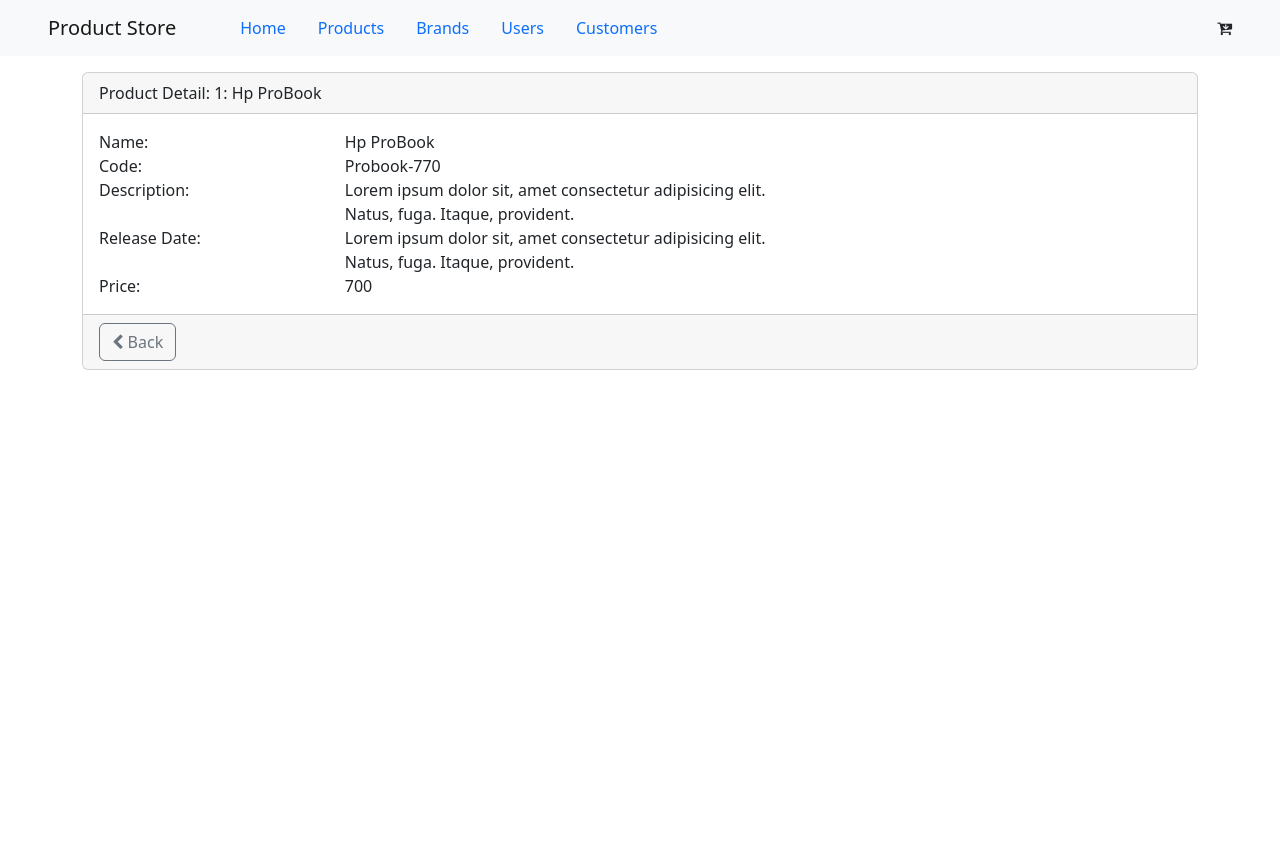
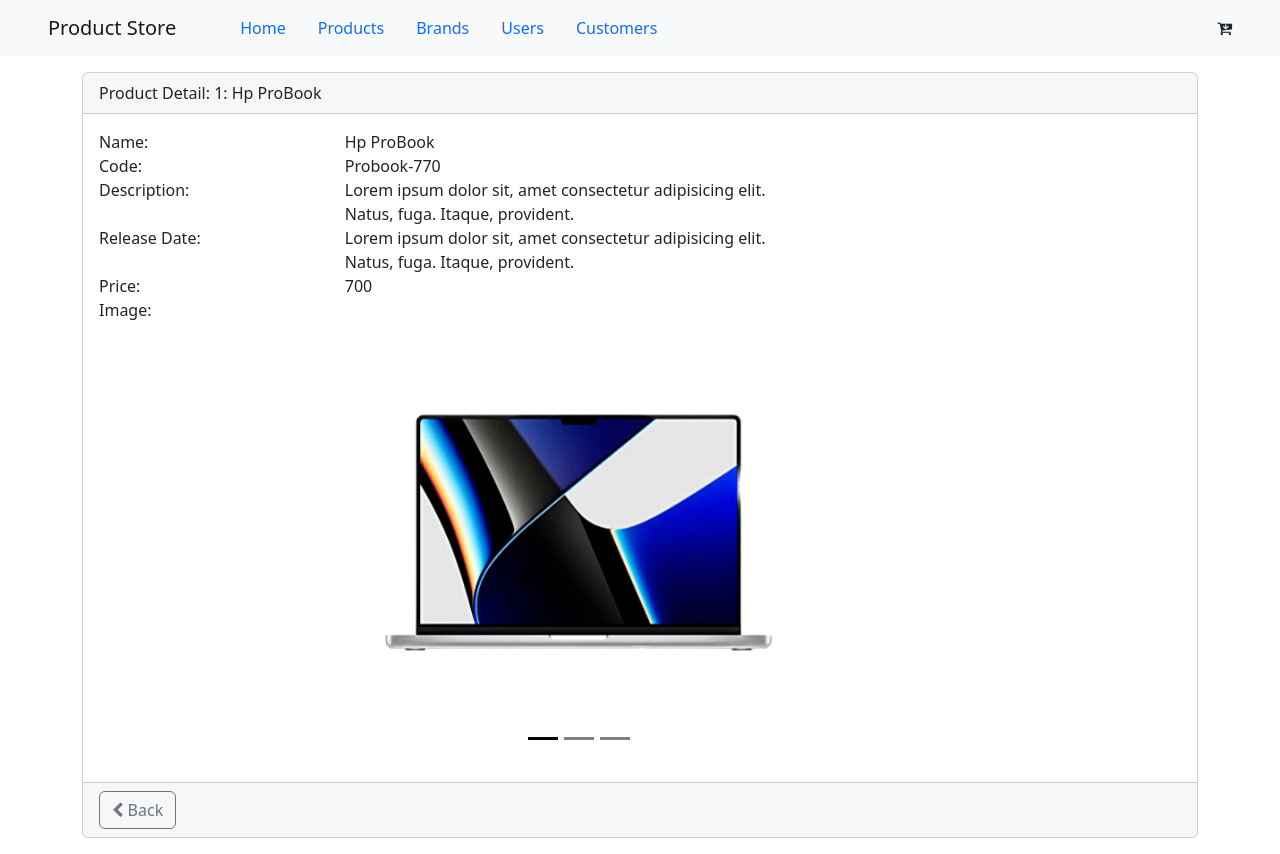
Before and after one commit to ubt-e-commerce-app/front, an Angular app: page /products/1 in a window 1280 px wide. Before the commit the page ends 800 px from the top, so only its background shows below. Built offline with nearby package versions, Linux system fonts and the light colour scheme.

Commit message:
fixed product search and details

```diff
--- a/src/app/brands/brands.component.html
+++ b/src/app/brands/brands.component.html
@@ -21,7 +21,7 @@
                     <tr>
                         <th>ID</th>
                         <th>Brand Name</th>
-                        <th>Logo</th>
+                        <!-- <th>Logo</th> -->
                         <th>Short Name</th>
                         <th></th>
                     </tr>
@@ -33,15 +33,17 @@
                             {{brand.id}}
                         </td>
                         <td>{{brand.name}}</td>
-                        <td>{{brand.logo }}</td>
+                        <!-- <td>{{brand.logo }}</td> -->
                         <td>{{brand.shortName }}</td>
-                        <td class="">
+                        <td>
+                            <span class="float-end">
                                 <button class="btn btn-outline-warning me-2" [routerLink]="['/brands/edit/', brand.id]">
                                     <i class="fa fa-pencil" aria-hidden="true"></i>
                                 </button>
                                 <button class="btn btn-danger" (click)="delete(brand.id!)">
                                     <i class="fa fa-trash" aria-hidden="true"></i>
                                 </button>
+                            </span>
                         </td>
                     </tr>
                 </tbody>
--- a/src/app/products/product-detail.component.html
+++ b/src/app/products/product-detail.component.html
@@ -34,6 +34,47 @@
                     <div class="col-md-8">{{product.price}}</div>
                 </div>
             </div>
+            <div class="col-md-8">
+                <div class="row">
+                    <div class="col-md-4">Image: </div>
+                    <div class="col-md-8">
+                        <!-- <img src="/assets/images/apple.jpg" width="250px"> -->
+                        <div id="carouselExampleIndicators" class="carousel slide" data-bs-ride="carousel">
+                            <div class="carousel-indicators">
+                                <button type="button" data-bs-target="#carouselExampleIndicators" data-bs-slide-to="0"
+                                    class="active" aria-current="true" aria-label="Slide 1"></button>
+                                <button type="button" data-bs-target="#carouselExampleIndicators" data-bs-slide-to="1"
+                                    aria-label="Slide 2"></button>
+                                <button type="button" data-bs-target="#carouselExampleIndicators" data-bs-slide-to="2"
+                                    aria-label="Slide 3"></button>
+                            </div>
+                            <div class="carousel-inner">
+                                <div class="carousel-item active">
+                                    <img src="../../assets/images/apple Background Removed.png" class="d-block w-100">
+                                </div>
+                                <div class="carousel-item">
+                                    <img src="../../assets/images/png-clipart-macbook-mac-book-pro-laptop-apple-macbook-electronics-laptop.png"
+                                        class="d-block w-100">
+                                </div>
+                                <div class="carousel-item">
+                                    <img src="../../assets/images/png-transparent-macbook-pro-laptop-apple-laptop-electronics-computer-laptop-thumbnail.png"
+                                        class="d-block w-100">
+                                </div>
+                            </div>
+                            <button class="carousel-control-prev" type="button"
+                                data-bs-target="#carouselExampleIndicators" data-bs-slide="prev">
+                                <span class="carousel-control-prev-icon" aria-hidden="true"></span>
+                                <span class="visually-hidden">Previous</span>
+                            </button>
+                            <button class="carousel-control-next" type="button"
+                                data-bs-target="#carouselExampleIndicators" data-bs-slide="next">
+                                <span class="carousel-control-next-icon" aria-hidden="true"></span>
+                                <span class="visually-hidden">Next</span>
+                            </button>
+                        </div>
+                    </div>
+                </div>
+            </div>
         </div>
     </div>
     <div class="card-footer">
--- a/src/app/products/product-detail.component.scss
+++ b/src/app/products/product-detail.component.scss
@@ -0,0 +1,10 @@
+// .carousel-control-next,
+// .carousel-control-prev,
+// .carousel-control-next-icon {
+//     color: lightskyblue !important;
+//     background-color: lightblue;
+// }
+
+.carousel-indicators [data-bs-target] {
+    background-color: #020202;
+}
--- a/src/app/products/product-detail.component.ts
+++ b/src/app/products/product-detail.component.ts
@@ -35,7 +35,7 @@ export class ProductDetailComponent implements OnInit {
       "description": "Lorem ipsum dolor sit, amet consectetur adipisicing elit. Natus, fuga. Itaque, provident.",
       "price": 700,
       "starRating": 4.2,
-      "imgUrl": "assets/images/hp.jpg"
+      "imgUrl": ""
     };
   }
 
--- a/src/app/products/product-edit.component.html
+++ b/src/app/products/product-edit.component.html
@@ -2,6 +2,23 @@
     <div class="form-group">
         <label for="productName">Product Name</label>
         <input type="text" class="form-control" id="productName" name="productName" ngModel required />
+        <span>
+            <p class="text-danger" [hidden]="!productForm.touched">Product name is required</p>
+        </span>
+    </div>
+    <div class=" form-group" id="brandName">
+        <label for="productName">Brand Name</label>
+        <select class="form-select" aria-label="Default select example" required>
+            <option selected>Select Brand Name</option>
+            <option value="1">Apple</option>
+            <option value="2">Hp</option>
+            <option value="3">Dell</option>
+            <option value="4">Lenovo</option>
+            <option value="4">Accer</option>
+        </select>
+        <span [hidden]="!productForm.touched || productForm.dirty">
+            <p class="text-danger">Brand name is required</p>
+        </span>
     </div>
     <div class="form-group">
         <label for="productDescription">Product Description</label>
@@ -11,5 +28,6 @@
         <label for="productPrice">Product Price</label>
         <input type="number" class="form-control" id="productPrice" name="productPrice" ngModel required />
     </div>
-    <button type="submit" class="btn btn-primary">Submit</button>
+
+    <button type="submit" class="btn btn-primary mt-3 float-end" [disabled]="!productForm.valid">Submit</button>
 </form>
--- a/src/app/products/product-list.component.html
+++ b/src/app/products/product-list.component.html
@@ -27,7 +27,7 @@
                         </th>
                         <th>Product</th>
                         <th>Code</th>
-                        <th>Release date</th>
+                        <!-- <th>Release date</th> -->
                         <th>Price</th>
                         <th>5 Star Rating</th>
                         <th>Add to Cart</th>
@@ -35,7 +35,7 @@
                 </thead>
                 <tbody>
                     <!-- <tr *ngFor="let product of filteredProducts"> -->
-                    <tr *ngFor="let product of products">
+                    <tr *ngFor="let product of filteredProducts">
                         <td>
                             <img *ngIf="showImage" [src]="product.imgUrl" [title]="product.name"
                                 [style.width.px]="imageWidth" [style.margin.px]="imageMargin">
@@ -44,7 +44,7 @@
                             <a [routerLink]="['/products', product.id]">{{product.name}}</a>
                         </td>
                         <td>{{product.code | lowercase | convertToSpaces: '-' }}</td>
-                        <td>{{product.releaseDate}}</td>
+                        <!-- <td>{{product.releaseDate}}</td> -->
                         <td>{{product.price | currency: 'EUR'}}</td>
                         <!-- <td>
                             <app-star [rating]="product.starRating"
--- a/src/app/products/product-list.component.ts
+++ b/src/app/products/product-list.component.ts
@@ -15,8 +15,13 @@ export class ProductListComponent implements OnInit, OnDestroy {
   showImage = false;
   errorMessage = '';
   sub!: Subscription;
+  filteredProducts: IProduct[] = [];
+  products: IProduct[] = [];
+  private _listFilter = '';
 
-  private _listFilter = '';
+  constructor(private productService: ProductsService) {
+  }
+
   get listFilter(): string {
     return this._listFilter;
   }
@@ -27,15 +32,13 @@ export class ProductListComponent implements OnInit, OnDestroy {
     this.filteredProducts = this.performFilter(value);
   }
 
-  filteredProducts: IProduct[] = [];
-  products: IProduct[] = [];
-  constructor(private productService: ProductsService) {
-  }
-
   performFilter(filterBy: string): IProduct[] {
     filterBy = filterBy.toLocaleLowerCase();
-    return this.products.filter((product: IProduct) =>
-      product.name.toLocaleLowerCase().includes(filterBy))
+    const filteredProducts = this.products.filter((product: IProduct) => {
+      return product.name.toLocaleLowerCase().includes(filterBy);
+    })
+
+    return filteredProducts;
   }
 
   toggleImage(): void {
@@ -43,17 +46,11 @@ export class ProductListComponent implements OnInit, OnDestroy {
   }
 
   ngOnInit(): void {
-    // this.sub = this.productService.getProducts().subscribe({
-    //   next: response => {
-    //     this.products = response.data,
-    //       this.filteredProducts = this.products;
-    //   },
-    //   error: err => this.errorMessage = err
-    // });
-    // this.listFilter = 'cart'
-
     this.sub = this.productService.getProducts()
-      .subscribe(response => this.products = response.data);
+      .subscribe(response => {
+        this.products = response.data;
+        this.filteredProducts = this.products;
+      });
   }
 
   ngOnDestroy() {
```
Also changed, not shown: src/assets/images/png-clipart-macbook-mac-book-pro-laptop-apple-macbook-electronics-laptop.png (added), src/assets/images/png-transparent-macbook-pro-laptop-apple-laptop-electronics-computer-laptop-thumbnail.png (added). Lines whose indentation alone changed are shown as unchanged.
